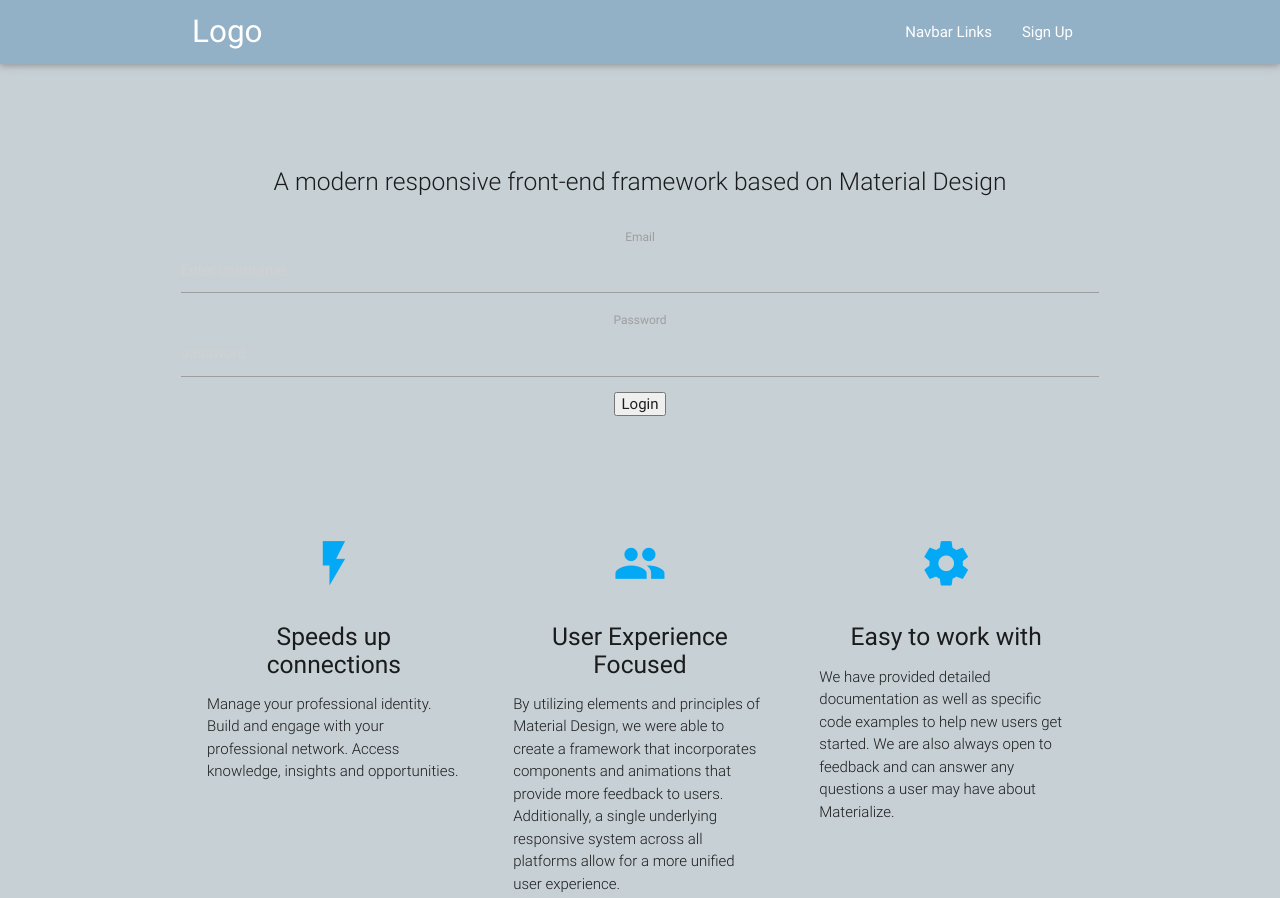
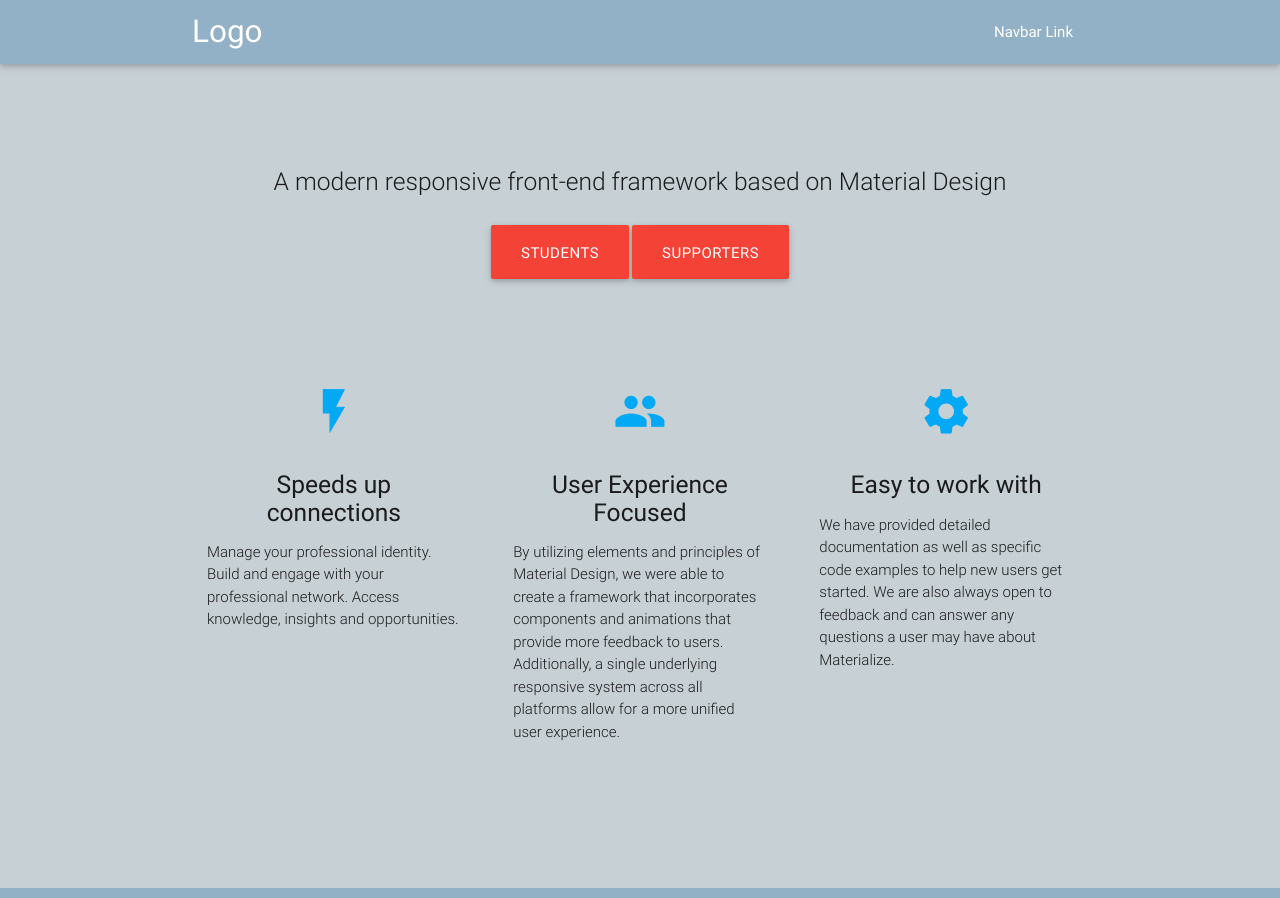
Before and after one commit to jonotko/JAGMC, a plain HTML site: page index.html in a window 1280 px wide. Shown: the top 898 px of the page. Drawn offline with nearby package versions, Linux system fonts and the light colour scheme; files that its build step writes are made by us from their sources; files whose address does not match are found by name.

```diff
--- a/index.html
+++ b/index.html
@@ -2,14 +2,6 @@
 <html lang="en">
 
 <head>
-  <meta http-equiv="Content-Type" content="text/html; charset=UTF-8"/>
-  <meta name="viewport" content="width=device-width, initial-scale=1, maximum-scale=1.0"/>
-  <title>HomePage</title>
-
-  <!-- CSS  -->
-  <link href="https://fonts.googleapis.com/icon?family=Material+Icons" rel="stylesheet">
-  <link href="materialize/css/materialize.css" type="text/css" rel="stylesheet" media="screen,projection"/>
-  <link href="materialize/css/style.css" type="text/css" rel="stylesheet" media="screen,projection"/>
   <script src="header.js">
   </script>
 </head>
@@ -18,10 +10,7 @@
   <nav class="light-blue lighten-1" role="navigation">
     <div class="nav-wrapper container"><a id="logo-container" href="#" class="brand-logo">Logo</a>
       <ul class="right hide-on-med-and-down">
-
-        <li><a href="#">Navbar Links</a></li>
-
-        <li><a href="#">Sign Up</a></li>
+        <li><a href="#">Navbar Link</a></li>
       </ul>
 
       <ul id="nav-mobile" class="side-nav">
@@ -38,20 +27,8 @@
         <h5 class="header col s12 light">A modern responsive front-end framework based on Material Design</h5>
       </div>
       <div class="row center">
-
-<form name="login" action="index_submit" method="get" accept-charset="utf-8">
-    <ul>
-        <li><label for="usermail">Email</label>
-        <input type="email" align="right" name="usermail" placeholder="Enter username" required></li>
-        <li><label for="password">Password</label>
-        <input type="password" align="right" name="password" placeholder="password" required></li>
-        <li>
-        <input type="submit" onsubmit="" value="Login"></li>
-    </ul>
-</form>
-
-
-
+        <a href="http://materializecss.com/getting-started.html" id="download-button" class="btn-large waves-effect waves-light red">Students</a>
+        <a href="http://materializecss.com/getting-started.html" id="download-button" class="btn-large waves-effect waves-light red">Supporters</a>
       </div>
       <br><br>
 
@@ -131,7 +108,7 @@
     </div>
     <div class="footer-copyright">
       <div class="container">
-      Made by <a class="orange-text text-lighten-3" href="">Team 7</a>
+      Made by <a class="orange-text text-lighten-3" href="http://materializecss.com">Materialize</a>
       </div>
     </div>
   </footer>
```
